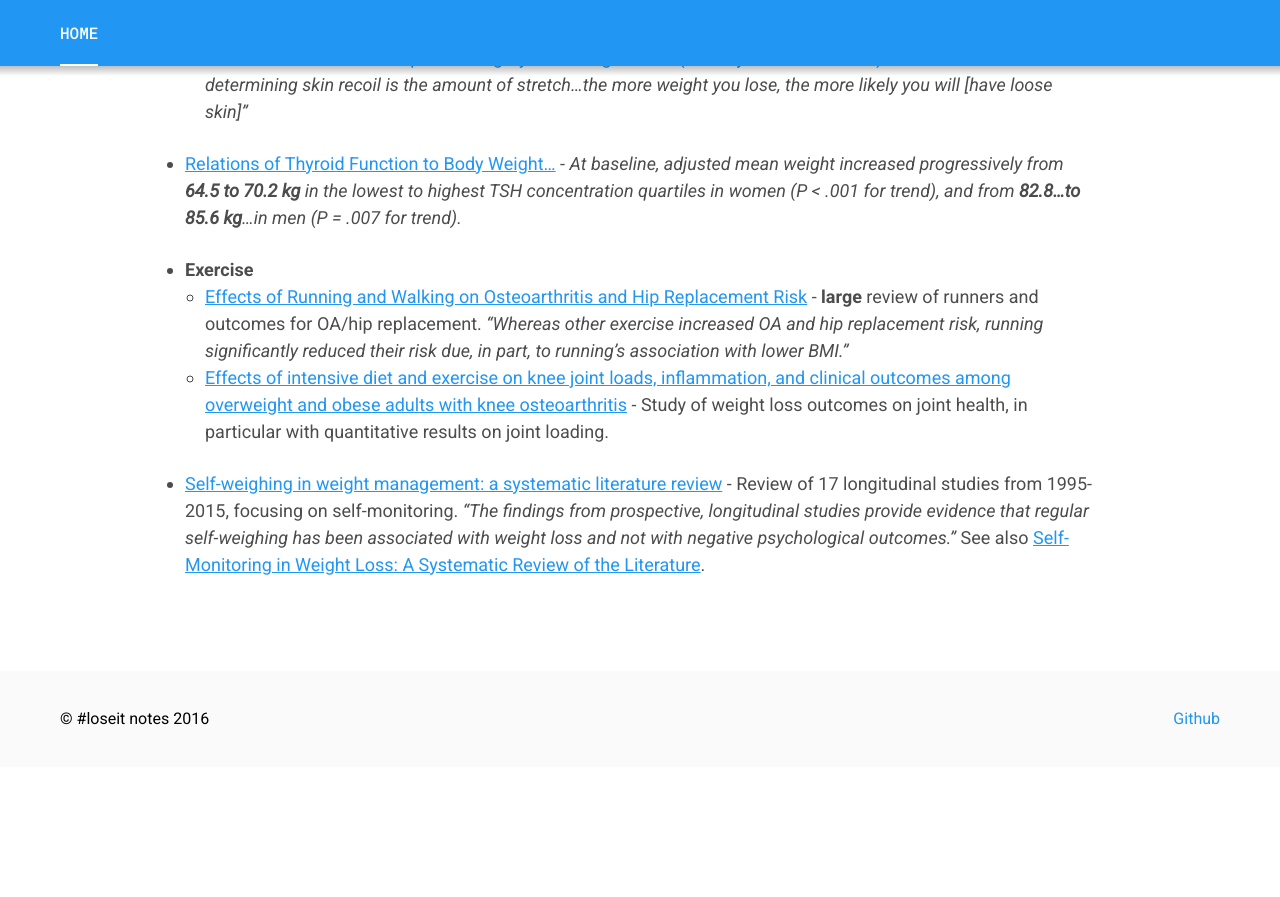
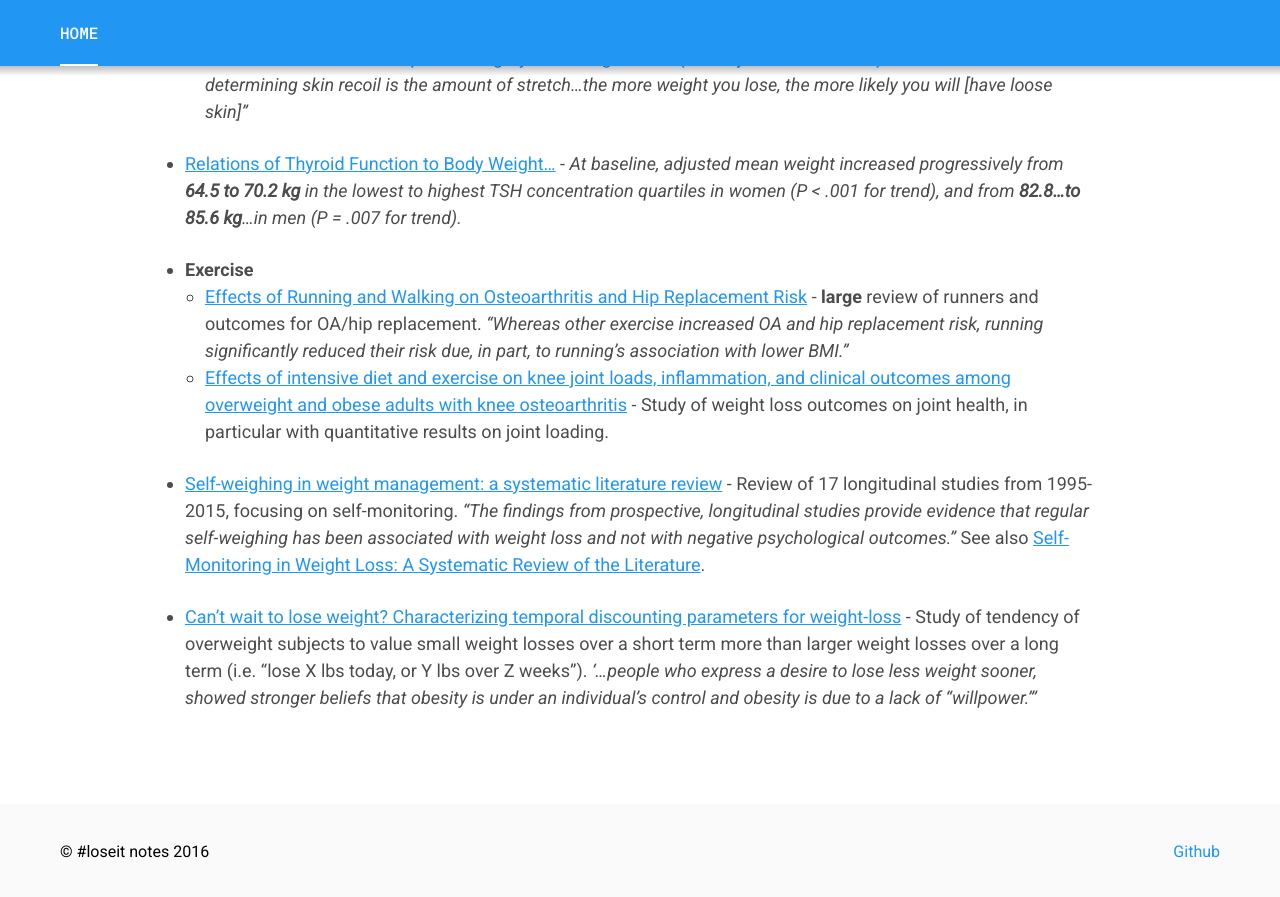
Before and after one commit to loseitIRC/loseitdocs, a Jekyll site: the page built from index.markdown, in a window 1280 px wide and 900 px high, scrolled down 844 px. Shown: the top 897 px of the window. Built offline with Jekyll 4.4.1, drawn with Linux system fonts in a browser that asks for light colours; before the commit the page ends 1611 px from its top, so only the background shows below that.

Commit message:
added "can't wait to lose weight?"

```diff
--- a/index.markdown
+++ b/index.markdown
@@ -29,3 +29,5 @@ Want to contribute?  [Fork this site on GitHub](https://github.com/loseitIRC/los
     * [Effects of intensive diet and exercise on knee joint loads, inflammation, and clinical outcomes among overweight and obese adults with knee osteoarthritis](http://www.ncbi.nlm.nih.gov/pubmed/24065013) - Study of weight loss outcomes on joint health, in particular with quantitative results on joint loading.
 
 * [Self-weighing in weight management: a systematic literature review](http://www.ncbi.nlm.nih.gov/pubmed/25521523) - Review of 17 longitudinal studies from 1995-2015, focusing on self-monitoring.  *"The findings from prospective, longitudinal studies provide evidence that regular self-weighing has been associated with weight loss and not with negative psychological outcomes."*  See also [Self-Monitoring in Weight Loss: A Systematic Review of the Literature](http://www.ncbi.nlm.nih.gov/pmc/articles/PMC3268700/).
+
+* [Can’t wait to lose weight? Characterizing temporal discounting parameters for weight-loss](http://www.ncbi.nlm.nih.gov/pmc/articles/PMC4277731/) - Study of tendency of overweight subjects to value small weight losses over a short term more than larger weight losses over a long term (i.e. "lose X lbs today, or Y lbs over Z weeks").  *'...people who express a desire to lose less weight sooner, showed stronger beliefs that obesity is under an individual’s control and obesity is due to a lack of “willpower.”'*
```
